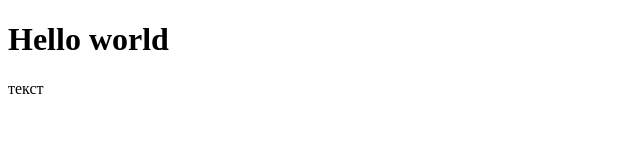
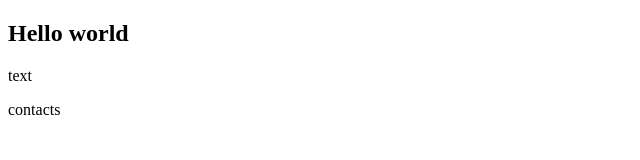
Before and after one commit to Pasha0923/goit-markup-hw-01, a plain HTML site: page index.html in a window 1280 px wide. Shown: the whole page, without its empty margins (0-640 px from the left). Drawn offline with Linux system fonts and the light colour scheme.

Commit message:
Update index.html

```diff
--- a/index.html
+++ b/index.html
@@ -1,12 +1,27 @@
 <!DOCTYPE html>
 <html lang="en">
+
 <head>
     <meta charset="UTF-8">
     <meta name="viewport" content="width=device-width, initial-scale=1.0">
     <title>Document</title>
 </head>
+
 <body>
-<h1>Hello world</h1>
-<p>текст</p>
+
+    <main>
+        <section>
+            <h1>Hello world</h1>
+            <p> text </p>
+        </section>
+        <section>
+            <nav>
+                contacts
+
+            </nav>
+        </section>
+    </main>
+
 </body>
+
 </html>
```
